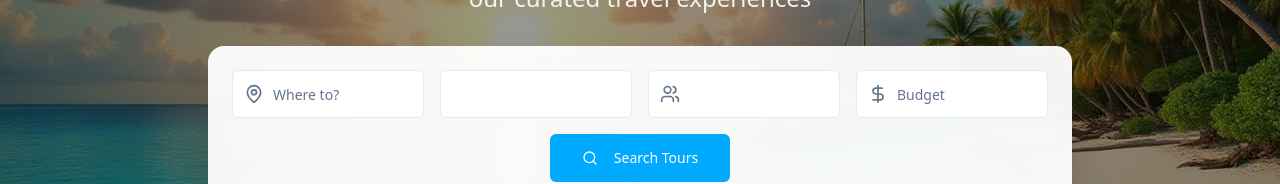
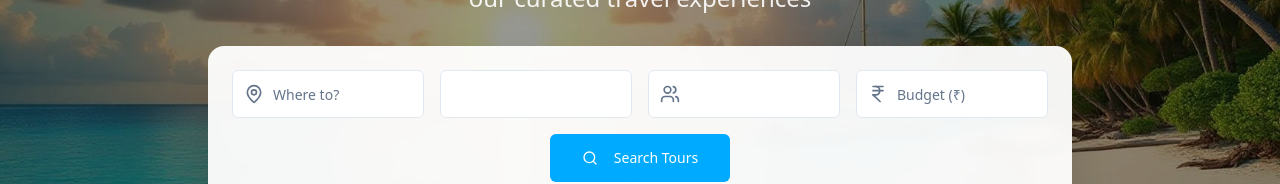
Before and after one commit to saigane30/wanderlust-prompt-builder, a React (Vite) app: page / in a window 1280 px wide. Shown: the part 419-603 px from the top of the page. Built offline with nearby package versions, Linux system fonts and the light colour scheme.

Commit message:
Update budget to INR
Update tour prices to display in Indian Rupees.

```diff
--- a/src/components/HeroSection.tsx
+++ b/src/components/HeroSection.tsx
@@ -3,7 +3,7 @@ import { Button } from "@/components/ui/button";
 import { Input } from "@/components/ui/input";
 import { Calendar } from "@/components/ui/calendar";
 import { Popover, PopoverContent, PopoverTrigger } from "@/components/ui/popover";
-import { Search, MapPin, Calendar as CalendarIcon, Users, DollarSign } from "lucide-react";
+import { Search, MapPin, Calendar as CalendarIcon, Users, IndianRupee } from "lucide-react";
 import { format } from "date-fns";
 import heroImage from "@/assets/hero-beach.jpg";
 
@@ -85,12 +85,13 @@ const HeroSection = () => {
 
             {/* Budget */}
             <div className="relative">
-              <DollarSign className="absolute left-3 top-1/2 transform -translate-y-1/2 text-muted-foreground w-5 h-5" />
+              <IndianRupee className="absolute left-3 top-1/2 transform -translate-y-1/2 text-muted-foreground w-5 h-5" />
               <Input
-                placeholder="Budget"
+                placeholder="Budget (₹)"
                 value={budget}
                 onChange={(e) => setBudget(e.target.value)}
                 className="pl-10 h-12"
+                type="number"
               />
             </div>
           </div>
```
